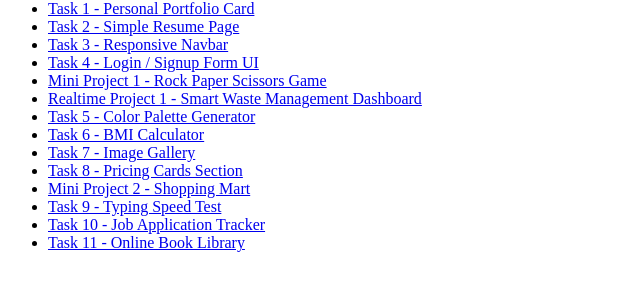
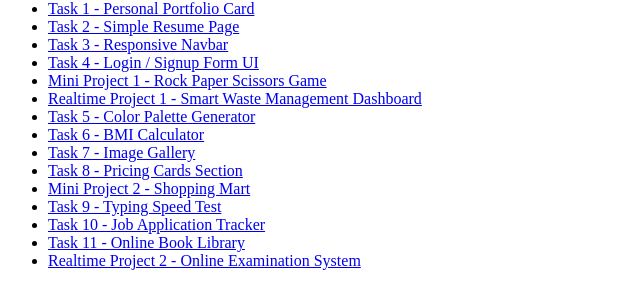
Before and after one commit to Yasasvi2025/SpireX_Foundation_Frontend_Development_Internship_Tasks, a plain HTML site: page index.html in a window 1280 px wide. Shown: the part 66-370 px from the top of the page, without its empty margins (0-640 px from the left). Drawn offline with Linux system fonts and the light colour scheme.

Commit message:
Add link to Realtime Project 2 in index.html

```diff
--- a/index.html
+++ b/index.html
@@ -85,4 +85,10 @@
         </a>
     </li>
 
+    <li>
+        <a href="REALTIME-PROJECT-2-Online-Examination-System/index.html">
+            Realtime Project 2 - Online Examination System
+        </a>
+    </li>
+
 </ul>
```
